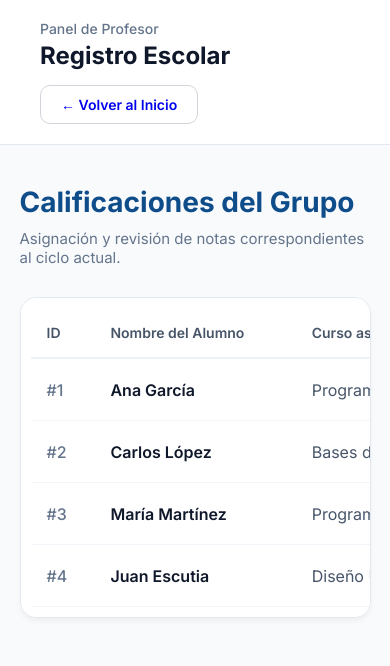
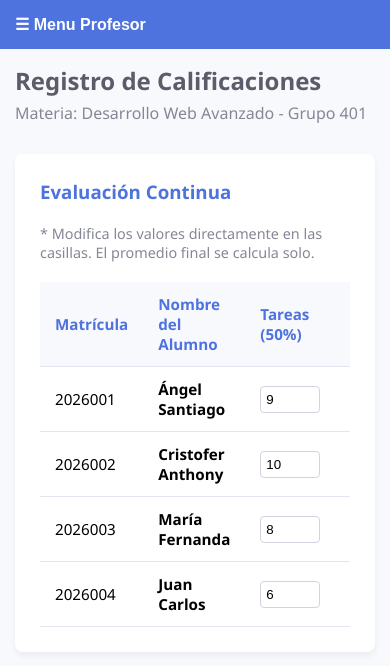
Before and after one commit to ByteForce6/UpClass, a React (Vite) app: page /teacher/calificaciones in a window 390 px wide. Shown: the top 666 px of the page. Built offline with nearby package versions, Linux system fonts and the light colour scheme.

Commit message:
style: se agrega scroll movil y diseño responsive de dashboard para profesor

```diff
--- /dev/null
+++ b/src/Styles/dashboardProfesor.css
@@ -0,0 +1,191 @@
+/* DISEÑO GENERAL CON CONTENEDOR FLEXIBLE */
+.dashboard-container {
+  display: flex;
+  min-height: 100vh;
+  width: 100vw;
+  background-color: #f8f9fc;
+  font-family: 'Segoe UI', Tahoma, Geneva, Verdana, sans-serif;
+  overflow-x: hidden;
+}
+
+/* 1. SIDEBAR ESTILO PREMIUM */
+.sidebar-profesor {
+  width: 250px;
+  background: linear-gradient(180deg, #4e73df 0%, #224abe 100%);
+  color: white;
+  display: flex;
+  flex-direction: column;
+  transition: all 0.3s ease;
+  z-index: 100;
+}
+
+.sidebar-header {
+  padding: 20px;
+  text-align: center;
+  border-bottom: 1px solid rgba(255, 255, 255, 0.1);
+}
+
+.sidebar-menu {
+  display: flex;
+  flex-direction: column;
+  padding: 15px 0;
+}
+
+.menu-item {
+  color: rgba(255, 255, 255, 0.8);
+  padding: 15px 20px;
+  text-decoration: none;
+  font-size: 1rem;
+  transition: all 0.2s;
+}
+
+.menu-item:hover, .menu-item.active {
+  color: white;
+  background-color: rgba(255, 255, 255, 0.15);
+  font-weight: bold;
+}
+
+.sidebar-divider {
+  border: 0;
+  border-top: 1px solid rgba(255, 255, 255, 0.1);
+  margin: 15px 20px;
+}
+
+.logout {
+  color: #ff6b6b;
+}
+
+/* 2. CONTENIDO PRINCIPAL CON SCROLL SEGURO */
+.main-content-profesor {
+  flex-grow: 1;
+  padding: 30px;
+  max-width: 100%;
+  /* ACTIVADORES DEL SCROLL PARA MÓVILES */
+  height: 100vh;
+  overflow-y: auto;
+  box-sizing: border-box;
+}
+
+.content-header {
+  margin-bottom: 30px;
+}
+
+.content-header h2 {
+  margin: 0;
+  color: #5a5c69;
+}
+
+.content-header p {
+  margin: 5px 0 0 0;
+  color: #858796;
+}
+
+/* TARJETAS DEL DASHBOARD (GRID) */
+.cards-grid {
+  display: grid;
+  grid-template-columns: repeat(auto-fit, minmax(220px, 1fr));
+  gap: 20px;
+  margin-bottom: 40px;
+}
+
+.card-stat {
+  background-color: white;
+  padding: 20px;
+  border-radius: 8px;
+  box-shadow: 0 4px 6px rgba(0, 0, 0, 0.05);
+}
+
+.card-info {
+  display: flex;
+  flex-direction: column;
+}
+
+.card-title {
+  font-size: 0.75rem;
+  text-transform: uppercase;
+  font-weight: bold;
+  margin-bottom: 5px;
+}
+
+.card-value {
+  font-size: 1.5rem;
+  font-weight: bold;
+  color: #5a5c69;
+}
+
+/* TABLAS Y SECCIONES RECTANGULARES CLEAN */
+.dashboard-section {
+  background-color: white;
+  padding: 25px;
+  border-radius: 8px;
+  box-shadow: 0 4px 6px rgba(0, 0, 0, 0.05);
+  margin-bottom: 20px;
+}
+
+.dashboard-section h3 {
+  margin-top: 0;
+  color: #4e73df;
+  margin-bottom: 20px;
+}
+
+.table-responsive {
+  width: 100%;
+  overflow-x: auto; /* Scroll horizontal si la tabla es gigante en cel */
+}
+
+.clases-table {
+  width: 100%;
+  border-collapse: collapse;
+  text-align: left;
+}
+
+.clases-table th, .clases-table td {
+  padding: 12px 15px;
+  border-bottom: 1px solid #e3e6f0;
+  font-size: 0.95rem;
+}
+
+.clases-table th {
+  background-color: #f8f9fc;
+  color: #4e73df;
+}
+
+/* BOTÓN DE MENÚ CELULAR (OCULTO POR DEFECTO EN PC) */
+.mobile-menu-btn {
+  display: none;
+  background-color: #4e73df;
+  color: white;
+  border: none;
+  padding: 15px;
+  font-size: 1rem;
+  font-weight: bold;
+  text-align: left;
+  cursor: pointer;
+  width: 100%;
+}
+
+/* 📱 RESPONSIVO: MEDIDAS PARA MÓVILES */
+@media (max-width: 768px) {
+  .dashboard-container {
+    flex-direction: column;
+  }
+
+  .mobile-menu-btn {
+    display: block; /* Se muestra en celulares */
+  }
+
+  .sidebar-profesor {
+    width: 100%;
+    max-height: 0;
+    overflow: hidden; /* Se colapsa */
+  }
+
+  .sidebar-profesor.open {
+    max-height: 300px; /* Se despliega al pulsar el botón */
+  }
+
+  .main-content-profesor {
+    padding: 15px;
+    height: calc(100vh - 50px); /* Ajusta el alto restando el botón de arriba */
+  }
+}
--- a/src/views/teachers/CalificacionesView.tsx
+++ b/src/views/teachers/CalificacionesView.tsx
@@ -1,103 +1,116 @@
-import React, { useState } from 'react';
-import { Link } from 'react-router-dom';
-import '../../Styles/home.css';
+import React, { useState } from "react";
+import { Link } from "react-router-dom";
+import "../../Styles/dashboardProfesor.css"; // Usa los mismos estilos base
 
-interface Alumno {
-  id: number;
-  nombre: string;
-  curso: string;
-  calificacion: number;
-}
+export const CalificacionesView = () => {
+  const [menuOpen, setMenuOpen] = useState(false);
 
-export const CalificacionesView: React.FC = () => {
-  const [alumnos] = useState<Alumno[]>([
-    { id: 1, nombre: 'Ana García', curso: 'Programación Web', calificacion: 9.5 },
-    { id: 2, nombre: 'Carlos López', curso: 'Bases de Datos', calificacion: 7.0 },
-    { id: 3, nombre: 'María Martínez', curso: 'Programación Web', calificacion: 8.8 },
-    { id: 4, nombre: 'Juan Escutia', curso: 'Diseño UX/UI', calificacion: 6.5 },
+  // Datos simulados de alumnos para calificar
+  const [alumnos, setAlumnos] = useState([
+    { id: "2026001", nombre: "Ángel Santiago", tarea1: 9, examen: 8, final: 8.5 },
+    { id: "2026002", nombre: "Cristofer Anthony", tarea1: 10, examen: 9, final: 9.5 },
+    { id: "2026003", nombre: "María Fernanda", tarea1: 8, examen: 7, final: 7.5 },
+    { id: "2026004", nombre: "Juan Carlos", tarea1: 6, examen: 8, final: 7.0 }
   ]);
 
+  // Función rápida por si quieres simular que editas una nota
+  const manejarCambioNota = (id: string, campo: string, valor: string) => {
+    const notaNum = parseFloat(valor) || 0;
+    setAlumnos(alumnos.map(al => {
+      if (al.id === id) {
+        const actualizado = { ...al, [campo]: notaNum };
+        actualizado.final = parseFloat(((actualizado.tarea1 + actualizado.examen) / 2).toFixed(1));
+        return actualizado;
+      }
+      return al;
+    }));
+  };
+
   return (
-    <div className="home" style={{ background: '#f8fafc', minHeight: '100vh', padding: '0' }}>
+    <div className="dashboard-container">
+      {/* BOTÓN HAMBURGUESA PARA MÓVILES */}
+      <button className="mobile-menu-btn" onClick={() => setMenuOpen(!menuOpen)}>
+        ☰ Menu Profesor
+      </button>
 
-      {/* NAVBAR SUPERIOR TIPO DASHBOARD */}
-      <header style={{
-        background: 'white',
-        padding: '20px 40px',
-        borderBottom: '1px solid #e2e8f0',
-        display: 'flex',
-        justifyContent: 'space-between',
-        alignItems: 'center',
-        flexWrap: 'wrap',
-        gap: '15px'
-      }}>
-        <div>
-          <h4 style={{ fontSize: '14px', color: '#64748b', fontWeight: 500, marginBottom: '4px' }}>Panel de Profesor</h4>
-          <h2 style={{ fontSize: '24px', color: '#0f172a', fontWeight: 700 }}>Registro Escolar</h2>
+      {/* 1. SIDEBAR (MENÚ LATERAL INTACTO) */}
+      <aside className={`sidebar-profesor ${menuOpen ? "open" : ""}`}>
+        <div className="sidebar-header">
+          <h3>UpClass Profe</h3>
         </div>
-        <div>
-          <Link
-            to="/teacher"
-            className="hero-secondary"
-            style={{
-              textDecoration: 'none',
-              padding: '10px 20px',
-              borderRadius: '10px',
-              fontSize: '14px',
-              display: 'inline-block'
-            }}
-          >
-            ← Volver al Inicio
+        <nav className="sidebar-menu">
+          <Link to="/teacher" className="menu-item" onClick={() => setMenuOpen(false)}>
+            🏠 Inicio (Dashboard)
           </Link>
-        </div>
+          <Link to="/teacher/calificaciones" className="menu-item active" onClick={() => setMenuOpen(false)}>
+            📝 Registrar Calificaciones
+          </Link>
+          <hr className="sidebar-divider" />
+          <Link to="/login" className="menu-item logout">
+            🚪 Cerrar Sesión
+          </Link>
+        </nav>
+      </aside>
+
+      {/* 2. CONTENIDO PRINCIPAL CON SCROLL ACTIVADO */}
+      <main className="main-content-profesor">
+        <header className="content-header">
+          <h2>Registro de Calificaciones</h2>
+          <p>Materia: Desarrollo Web Avanzado - Grupo 401</p>
         </header>
 
-      {/* CONTENIDO PRINCIPAL */}
-      <main style={{ padding: '40px 5%' }}>
-        <div className="courses-header" style={{ marginBottom: '10px', flexDirection: 'column', alignItems: 'flex-start' }}>
-          <h2 style={{ fontSize: '28px', color: '#0F4C8A', fontWeight: 700 }}>Calificaciones del Grupo</h2>
-        </div>
-
-        <p style={{ color: '#64748b', marginBottom: '30px', fontSize: '15px' }}>
-          Asignación y revisión de notas correspondientes al ciclo actual.
+        {/* CONTENEDOR DE LA TABLA DE CALIFICACIONES */}
+        <section className="dashboard-section">
+          <h3>Evaluación Continua</h3>
+          <p style={{ color: "#858796", fontSize: "0.9rem", marginBottom: "20px" }}>
+            * Modifica los valores directamente en las casillas. El promedio final se calcula solo.
           </p>
 
-        {/* CONTENEDOR DE LA TABLA */}
-        <div style={{
-          background: 'white',
-          borderRadius: '16px',
-          padding: '10px',
-          border: '1px solid #e2e8f0',
-          boxShadow: '0 4px 6px -1px rgba(0,0,0,0.05)',
-          overflowX: 'auto',
-          width: '100%'
-        }}>
-          <table style={{ width: '100%', borderCollapse: 'collapse', textAlign: 'left', fontFamily: 'Inter, sans-serif', minWidth: '600px' }}>
+          <div className="table-responsive">
+            <table className="clases-table">
               <thead>
-              <tr style={{ borderBottom: '2px solid #edf2f7' }}>
-                <th style={{ padding: '16px', color: '#475569', fontWeight: '600', fontSize: '14px' }}>ID</th>
-                <th style={{ padding: '16px', color: '#475569', fontWeight: '600', fontSize: '14px' }}>Nombre del Alumno</th>
-                <th style={{ padding: '16px', color: '#475569', fontWeight: '600', fontSize: '14px' }}>Curso asignado</th>
-                <th style={{ padding: '16px', color: '#475569', fontWeight: '600', fontSize: '14px', textAlign: 'center' }}>Nota Final</th>
+                <tr>
+                  <th>Matrícula</th>
+                  <th>Nombre del Alumno</th>
+                  <th>Tareas (50%)</th>
+                  <th>Examen (50%)</th>
+                  <th>Promedio Final</th>
                 </tr>
               </thead>
               <tbody>
                 {alumnos.map((alumno) => (
-                <tr key={alumno.id} style={{ borderBottom: '1px solid #f1f5f9' }}>
-                  <td style={{ padding: '16px', color: '#64748b', fontWeight: '500' }}>#{alumno.id}</td>
-                  <td style={{ padding: '16px', color: '#0f172a', fontWeight: '600' }}>{alumno.nombre}</td>
-                  <td style={{ padding: '16px', color: '#475569' }}>{alumno.curso}</td>
-                  <td style={{ padding: '16px', textAlign: 'center' }}>
+                  <tr key={alumno.id}>
+                    <td>{alumno.id}</td>
+                    <td><strong>{alumno.nombre}</strong></td>
+                    <td>
+                      <input
+                        type="number"
+                        min="0"
+                        max="10"
+                        value={alumno.tarea1}
+                        onChange={(e) => manejarCambioNota(alumno.id, "tarea1", e.target.value)}
+                        style={{ width: "60px", padding: "5px", borderRadius: "4px", border: "1px solid #d1d3e2" }}
+                      />
+                    </td>
+                    <td>
+                      <input
+                        type="number"
+                        min="0"
+                        max="10"
+                        value={alumno.examen}
+                        onChange={(e) => manejarCambioNota(alumno.id, "examen", e.target.value)}
+                        style={{ width: "60px", padding: "5px", borderRadius: "4px", border: "1px solid #d1d3e2" }}
+                      />
+                    </td>
+                    <td>
                       <span style={{
-                      padding: '6px 14px',
-                      borderRadius: '8px',
-                      fontWeight: '700',
-                      fontSize: '14px',
-                      background: alumno.calificacion >= 8 ? '#d1fae5' : '#fee2e2',
-                      color: alumno.calificacion >= 8 ? '#065f46' : '#991b1b',
-                      display: 'inline-block'
+                        fontWeight: "bold",
+                        color: alumno.final >= 7 ? "#1cc88a" : "#e74a3b",
+                        backgroundColor: alumno.final >= 7 ? "#ea7" : "#fcebea",
+                        padding: "4px 8px",
+                        borderRadius: "4px"
                       }}>
-                      {alumno.calificacion.toFixed(1)}
+                        {alumno.final}
                       </span>
                     </td>
                   </tr>
@@ -105,6 +118,7 @@ export const CalificacionesView: React.FC = () => {
               </tbody>
             </table>
           </div>
+        </section>
       </main>
     </div>
   );
--- a/src/views/teachers/ProfesorIndex.tsx
+++ b/src/views/teachers/ProfesorIndex.tsx
@@ -1,104 +1,94 @@
-import React from 'react';
-import { Link } from 'react-router-dom';
-import '../../Styles/home.css';
+import React, { useState } from "react";
+import { Link } from "react-router-dom";
+import "../../Styles/dashboardProfesor.css";
 
-export const ProfesorIndex: React.FC = () => {
-  // Fecha dinámica simulada
-  const fechaActual = "Domingo, 17 de mayo de 2026";
+export const ProfesorIndex = () => {
+  const [menuOpen, setMenuOpen] = useState(false);
+
+  // Datos simulados para que el Dashboard tenga vida
+  const estadisticas = [
+    { id: 1, titulo: "Clases Activas", valor: "4", color: "#4e73df" },
+    { id: 2, titulo: "Total Alumnos", valor: "118", color: "#1cc88a" },
+    { id: 3, titulo: "Tareas por Revisar", valor: "15", color: "#f6c23e" },
+    { id: 4, titulo: "Promedio Grupal", valor: "8.7", color: "#36b9cc" }
+  ];
+
+  const misClases = [
+    { id: "INF-101", nombre: "Introducción a la Programación", horario: "Lu-Mi 08:00 - 10:00", aula: "Laboratorio B" },
+    { id: "INF-204", nombre: "Estructuras de Datos", horario: "Ma-Ju 10:00 - 12:00", aula: "Aula 104" },
+    { id: "INF-302", nombre: "Desarrollo Web Avanzado", horario: "Mi-Vi 12:00 - 14:00", aula: "Laboratorio de Cómputo" },
+  ];
 
   return (
-    <div className="home" style={{ background: '#f8fafc', minHeight: '100vh', padding: '0' }}>
+    <div className="dashboard-container">
+      {/* BOTÓN HAMBURGUESA PARA MÓVILES */}
+      <button className="mobile-menu-btn" onClick={() => setMenuOpen(!menuOpen)}>
+        ☰ Menu Profesor
+      </button>
 
-      {/* NAVBAR SUPERIOR TIPO DASHBOARD */}
-      <header style={{
-        background: 'white',
-        padding: '20px 40px',
-        borderBottom: '1px solid #e2e8f0',
-        display: 'flex',
-        justifyContent: 'space-between',
-        alignItems: 'center',
-        flexWrap: 'wrap',
-        gap: '15px'
-      }}>
-        <div>
-          <h4 style={{ fontSize: '14px', color: '#64748b', fontWeight: 500, marginBottom: '4px' }}>Panel de Profesor</h4>
-          <h2 style={{ fontSize: '24px', color: '#0f172a', fontWeight: 700 }}>Resumen general</h2>
+      {/* 1. SIDEBAR (MENÚ LATERAL) */}
+      <aside className={`sidebar-profesor ${menuOpen ? "open" : ""}`}>
+        <div className="sidebar-header">
+          <h3>UpClass Profe</h3>
         </div>
-        <div style={{ textAlign: 'right' }}>
-          <span style={{ fontSize: '14px', color: '#64748b', display: 'block' }}>{fechaActual}</span>
-          <span style={{ fontSize: '14px', color: '#0F4C8A', fontWeight: 600 }}>Profesor Activo</span>
-        </div>
-      </header>
+        <nav className="sidebar-menu">
+          <Link to="/teacher" className="menu-item active" onClick={() => setMenuOpen(false)}>
+            🏠 Inicio (Dashboard)
+          </Link>
+          <Link to="/teacher/calificaciones" className="menu-item" onClick={() => setMenuOpen(false)}>
+            📝 Registrar Calificaciones
+          </Link>
+          <hr className="sidebar-divider" />
+          <Link to="/login" className="menu-item logout">
+            🚪 Cerrar Sesión
+          </Link>
+        </nav>
+      </aside>
 
-      {/* CONTENIDO PRINCIPAL */}
-      <main style={{ padding: '40px 5%' }}>
-        <section className="hero" style={{ minHeight: 'auto', padding: '0', gap: '40px', alignItems: 'start' }}>
+      {/* 2. CONTENIDO PRINCIPAL (DASHBOARD) */}
+      <main className="main-content-profesor">
+        <header className="content-header">
+          <h2>Panel de Control</h2>
+          <p>Bienvenido de nuevo, Profesor</p>
+        </header>
 
-          {/* Lado Izquierdo */}
-          <div className="hero-left" style={{ marginTop: '20px' }}>
-            <span className="hero-badge" style={{ background: '#e0f2fe', color: '#0369a1' }}>
-              Gestión Docente
-            </span>
+        {/* CONTENEDOR DE TARJETAS (CARDS) */}
+        <section className="cards-grid">
+          {estadisticas.map((card) => (
+            <div className="card-stat" key={card.id} style={{ borderLeft: `5px solid ${card.color}` }}>
+              <div className="card-info">
+                <span className="card-title" style={{ color: card.color }}>{card.titulo}</span>
+                <span className="card-value">{card.valor}</span>
+              </div>
+            </div>
+          ))}
+        </section>
 
-            <h1 style={{ fontSize: 'clamp(36px, 5vw, 54px)', marginTop: '15px' }}>
-              Bienvenido a tu espacio,<span> Profesor</span>
-            </h1>
-
-            <p style={{ marginTop: '20px', maxWidth: '540px' }}>
-              Administra tus grupos asignados, controla el avance del temario y gestiona las calificaciones oficiales de tus estudiantes en UpClass.
-            </p>
-
-            <div className="hero-buttons" style={{ marginTop: '30px' }}>
-              <Link
-                to="/teacher/calificaciones"
-                className="hero-primary"
-                style={{
-                  textDecoration: 'none',
-                  display: 'inline-block',
-                  textAlign: 'center',
-                  padding: '16px 30px',
-                  borderRadius: '12px'
-                }}
-              >
-                Evaluar Alumnos
-              </Link>
-            </div>
+        {/* SECCIÓN DE CLASES */}
+        <section className="dashboard-section">
+          <h3>Mis Clases Asignadas</h3>
+          <div className="table-responsive">
+            <table className="clases-table">
+              <thead>
+                <tr>
+                  <th>Código</th>
+                  <th>Materia</th>
+                  <th>Horario</th>
+                  <th>Aula</th>
+                </tr>
+              </thead>
+              <tbody>
+                {misClases.map((clase) => (
+                  <tr key={clase.id}>
+                    <td><strong>{clase.id}</strong></td>
+                    <td>{clase.nombre}</td>
+                    <td>{clase.horario}</td>
+                    <td>{clase.aula}</td>
+                  </tr>
+                ))}
+              </tbody>
+            </table>
           </div>
-
-          {/* Lado Derecho - Tarjetas de Datos tipo Admin */}
-          <div className="hero-right" style={{ width: '100%', maxWidth: '500px', marginTop: '20px' }}>
-            <div style={{ display: 'grid', gridTemplateColumns: '1fr 1fr', gap: '20px', width: '100%' }}>
-
-              {/* Card 1 */}
-              <div style={{ background: 'white', padding: '24px', borderRadius: '16px', border: '1px solid #e2e8f0', boxShadow: '0 4px 6px -1px rgba(0,0,0,0.05)' }}>
-                <span style={{ color: '#64748b', fontSize: '14px', fontWeight: 500 }}>Grupos Activos</span>
-                <h3 style={{ fontSize: '36px', color: '#0F4C8A', marginTop: '8px', fontWeight: 700 }}>03</h3>
-              </div>
-
-              {/* Card 2 */}
-              <div style={{ background: 'white', padding: '24px', borderRadius: '16px', border: '1px solid #e2e8f0', boxShadow: '0 4px 6px -1px rgba(0,0,0,0.05)' }}>
-                <span style={{ color: '#64748b', fontSize: '14px', fontWeight: 500 }}>Alumnos Totales</span>
-                <h3 style={{ fontSize: '36px', color: '#0F4C8A', marginTop: '8px', fontWeight: 700 }}>74</h3>
-              </div>
-
-              {/* Card Grande Decorativa */}
-              <div style={{
-                gridColumn: '1 / -1',
-                background: 'linear-gradient(135deg, #0F4C8A 0%, #0b3b6c 100%)',
-                padding: '24px',
-                borderRadius: '16px',
-                color: 'white',
-                boxShadow: '0 10px 15px -3px rgba(15, 76, 138, 0.2)'
-              }}>
-                <h4 style={{ fontSize: '18px', marginBottom: '8px' }}>Recordatorio de Cierre</h4>
-                <p style={{ color: '#e0f2fe', fontSize: '14px', lineHeight: '1.5' }}>
-                  El periodo de evaluación del primer parcial cierra el próximo viernes. Asegúrate de sincronizar todas las notas pendientes.
-                </p>
-              </div>
-
-            </div>
-          </div>
-
         </section>
       </main>
     </div>
```
Lines whose indentation alone changed are shown as unchanged.
